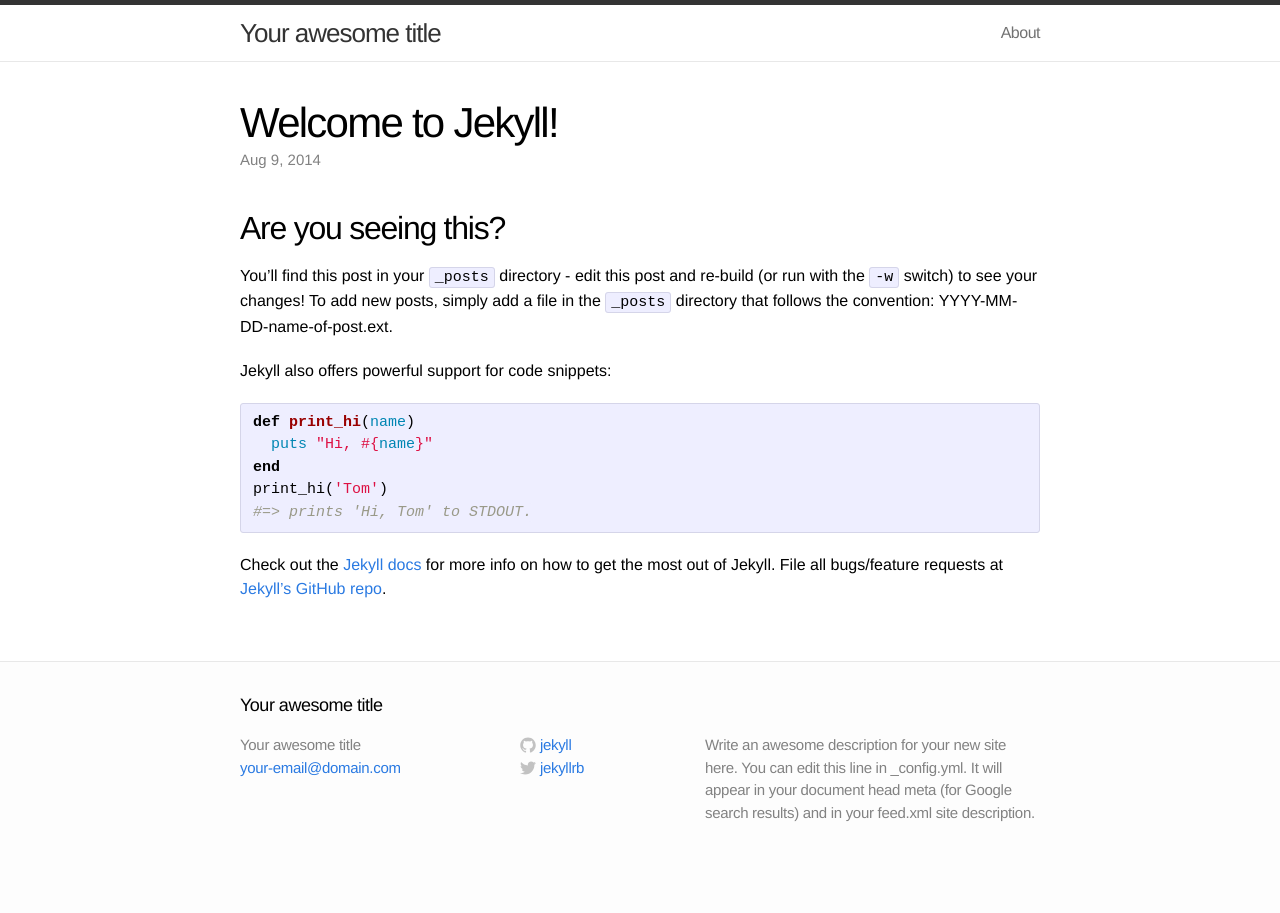
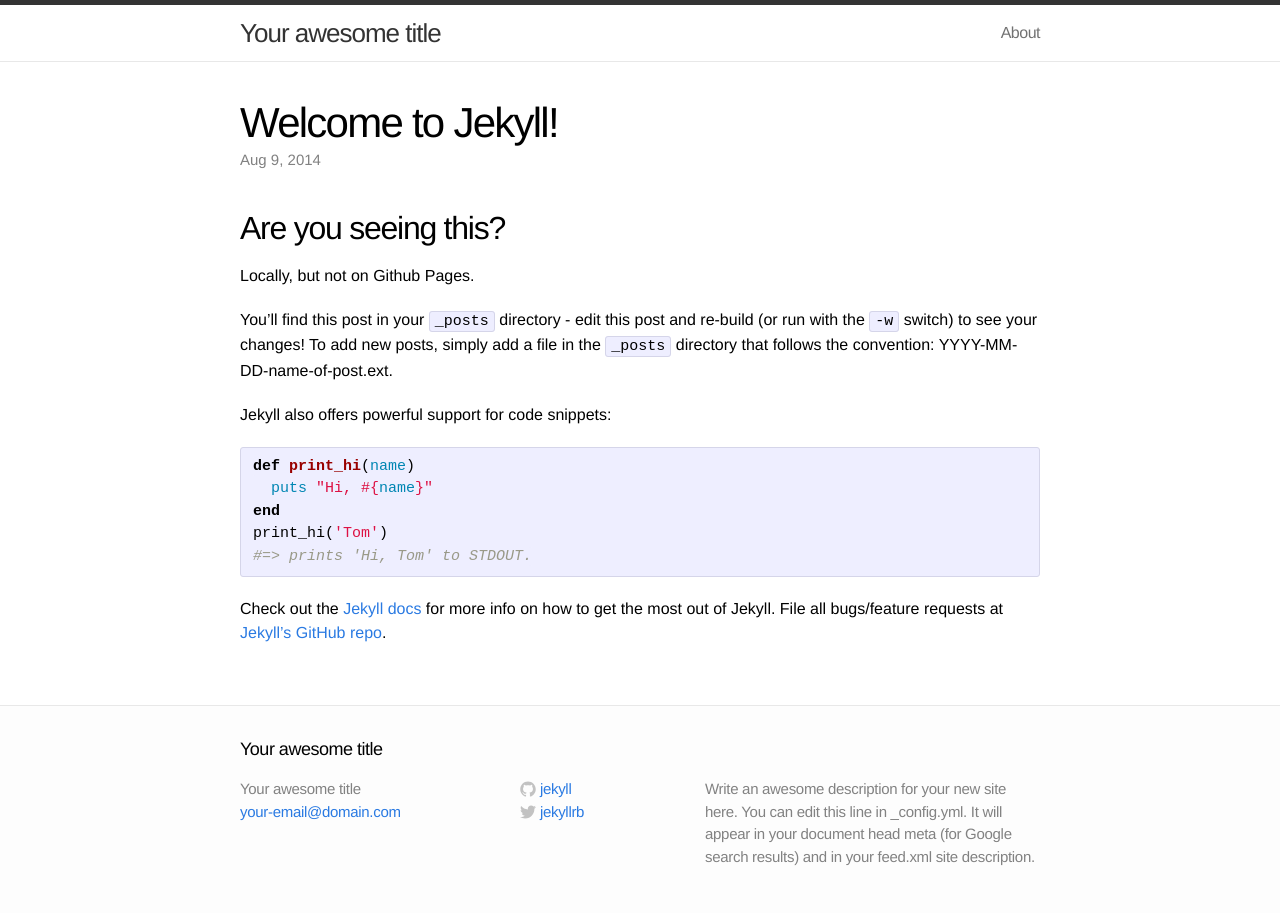
Before and after one commit to jeffrlaw/ginger-and-beard, a Jekyll site: the page built from _posts/2014-08-09-welcome-to-jekyll.markdown, in a window 1280 px wide. Built offline with Jekyll 4.4.1, drawn with Linux system fonts in a browser that asks for light colours.

Commit message:
Added commentary below h2.

```diff
--- a/_posts/2014-08-09-welcome-to-jekyll.markdown
+++ b/_posts/2014-08-09-welcome-to-jekyll.markdown
@@ -6,6 +6,8 @@ categories: jekyll update
 ---
 
 ## Are you seeing this?
+
+Locally, but not on Github Pages.
 
 You'll find this post in your `_posts` directory - edit this post and re-build (or run with the `-w` switch) to see your changes!
 To add new posts, simply add a file in the `_posts` directory that follows the convention: YYYY-MM-DD-name-of-post.ext.
```
